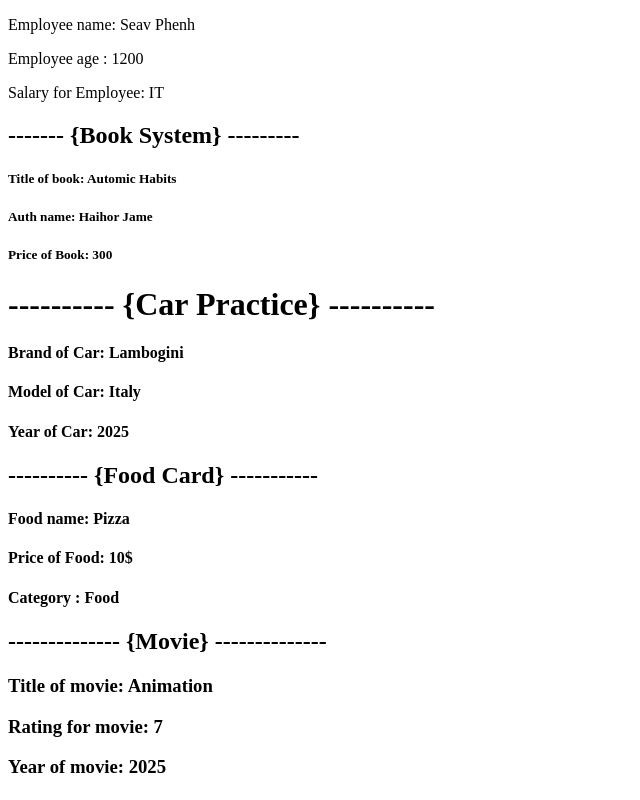
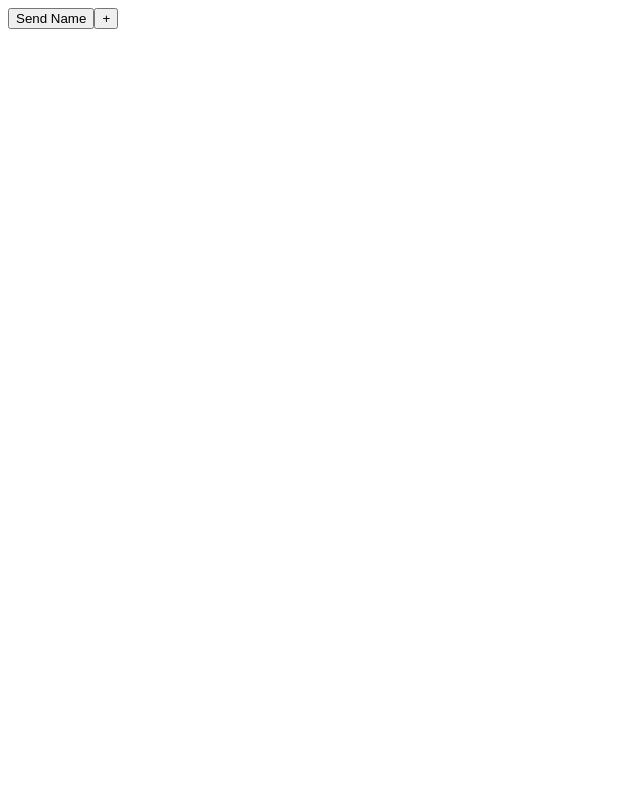
Before and after one commit to hongdyhengmesa/WebDevelopment, a Vue app: page / in a window 1280 px wide. Shown: the whole page, without its empty margins (0-640 px from the left). Built offline with nearby package versions, Linux system fonts and the light colour scheme.

Commit message:
finished for emit

```diff
--- a/src/App.vue
+++ b/src/App.vue
@@ -1,17 +1,11 @@
 <template>
     <div class="container">
-        <EmpParent/>
-        <BookParent/>
-        <CarParent/>
-        <FoodParent/>
-        <MovieParent/>
+        <UserParent/>
+        <CounterParent/>
     </div>
 </template>
 
 <script setup>
-    import EmpParent from "./components/props/EmpParent.vue";
-    import BookParent from "./components/props/BookParent.vue";
-    import CarParent from "./components/props/CarParent.vue";
-    import FoodParent from "./components/props/FoodParent.vue";
-    import MovieParent from "./components/props/MovieParent.vue";
+    import UserParent from "./components/emits/UserParent.vue";
+    import CounterParent from "./components/emits/CounterParent.vue";
 </script>
--- /dev/null
+++ b/src/components/emits/CounterChild.vue
@@ -0,0 +1,7 @@
+<template>
+    <button @click="emit('increase')">+</button>
+</template>
+
+<script setup>
+    const emit = defineEmits(["increase"])
+</script>
--- /dev/null
+++ b/src/components/emits/CounterParent.vue
@@ -0,0 +1,12 @@
+<template>
+    <CounterChild @increase="increase"/>
+</template>
+
+<script setup>
+    import CounterChild from "./CounterChild.vue";
+    let total = 0
+    function increase(){
+        total++
+        alert("Counter: " + total)
+    }
+</script>
--- /dev/null
+++ b/src/components/emits/UserChild.vue
@@ -0,0 +1,10 @@
+<template>
+    <button @click="sendUser">Send Name</button>
+</template>
+
+<script setup>
+    const emit = defineEmits(["send-name"])
+    function sendUser(){
+        emit("send-name", "Mesa")
+    }
+</script>
--- /dev/null
+++ b/src/components/emits/UserParent.vue
@@ -0,0 +1,10 @@
+<template>
+    <UserChild @send-name="receiveName" />
+</template>
+
+<script setup>
+    import UserChild from "./UserChild.vue";
+    function receiveName(name){
+        alert("User name is " + name);
+    }
+</script>
```
